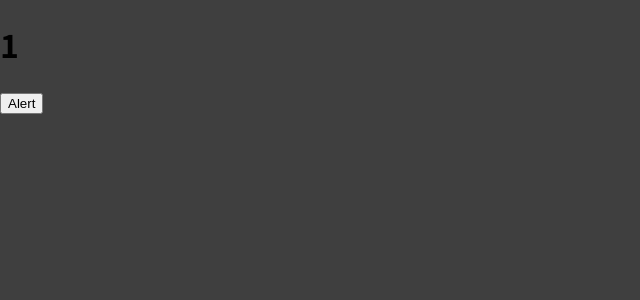
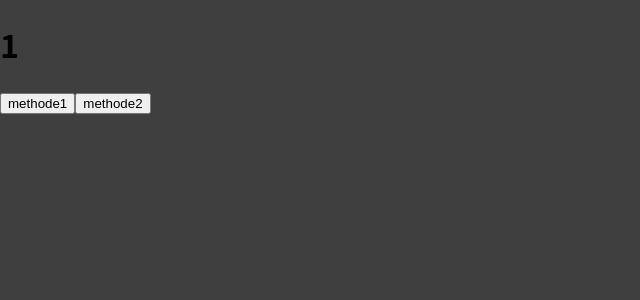
Before and after one commit to Kheuzayni/react-complete-guide, a React (Create React App) app: page / in a window 1280 px wide. Shown: the top 300 px of the page, without its empty margins (0-640 px from the left). Built offline with nearby package versions, Linux system fonts and the light colour scheme.

Commit message:
2eme methode branchement comportementet affichage

```diff
--- a/src/App.js
+++ b/src/App.js
@@ -7,7 +7,7 @@ function App() {
   const [compteur, setCompteur] = useState(1);
   //comportements
   const handleClick = () => {
-    alert("hangleclick done");
+    alert("hangleclick done : 1ere methode branchement composant et affichage");
   };
 
   //affichage (render)
@@ -15,7 +15,8 @@ function App() {
   return (
   <div>
     <h1>{compteur}</h1>
-    <button onClick={handleClick}>Alert</button>
+    <button onClick={handleClick}>methode1</button>
+    <button onClick={() => alert("hangleclick done : 2eme methode branchement composant et affichage")}>methode2</button>
   </div>
   );
 
```
